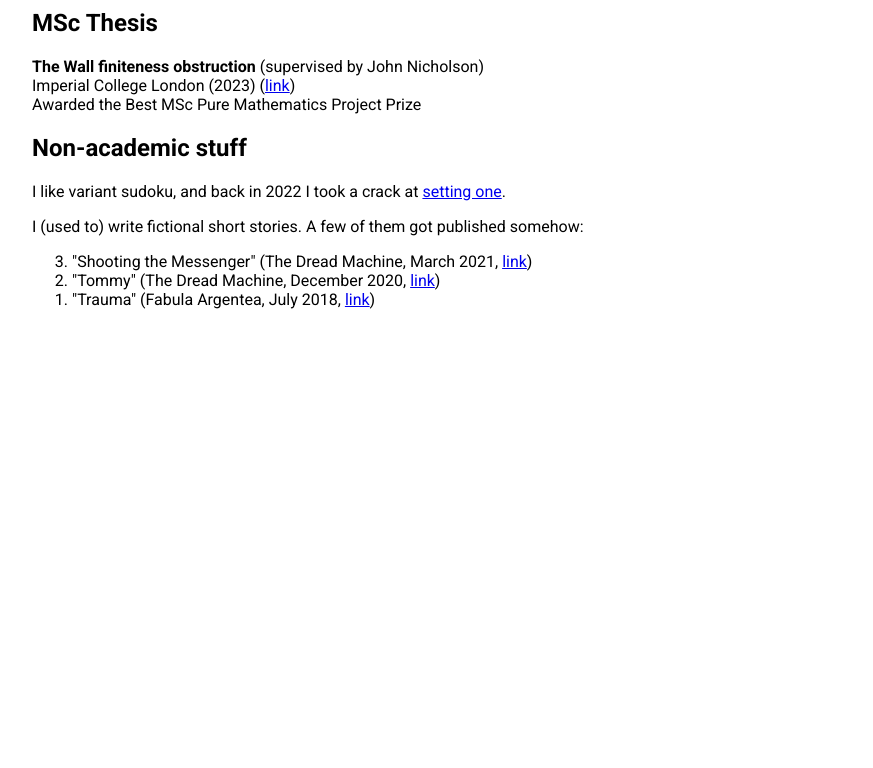
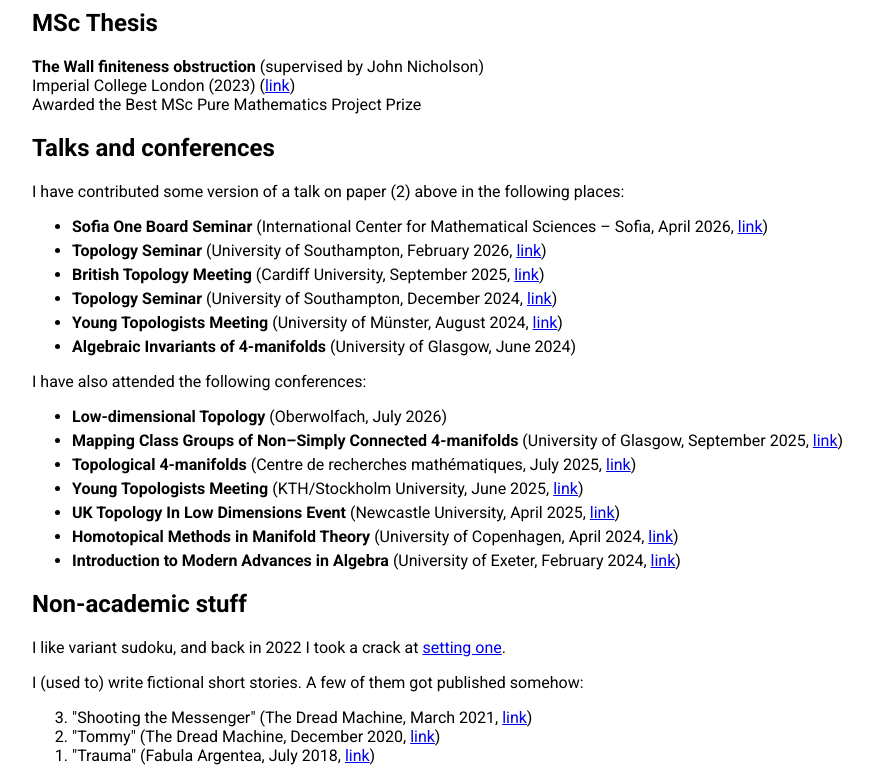
Before and after one commit to pavlovkamen/pavlovkamen.github.io, a plain HTML site: page index.html in a window 1280 px wide. Shown: the part 423-1191 px from the top of the page, without its empty margins (58-931 px from the left). Before the commit the page ends 838 px from the top, so only its background shows below. Drawn offline with Linux system fonts and the light colour scheme.

Commit message:
Update index.html

```diff
--- a/index.html
+++ b/index.html
@@ -47,6 +47,78 @@ Imperial College London (2023) (<a href="Pavlov Kamen-Thesis.pdf">link</a>)<br>
 Awarded the Best MSc Pure Mathematics Project Prize
 </p>
 
+<h2>Talks and conferences</h2>
+
+<p>
+  I have contributed some version of a talk on paper (2) above in the
+  following places:
+  <ul>
+    <li>
+      <b>Sofia One Board Seminar</b> (International Center for Mathematical Sciences – Sofia, April 2026, <a href="https://icms.bg/category/one-board/">link</a>)
+    </li>
+    <br style="line-height:5px;" />
+    <li>
+      <b>Topology Seminar</b> (University of Southampton, February 2026, <a href="https://www.maths.soton.ac.uk/topology-sem/">link</a>)
+    </li>
+    <br style="line-height:5px;" />
+    <li>
+      <b>British Topology Meeting</b> (Cardiff University, September 2025, <a href="https://sites.google.com/view/btm38">link</a>)
+    </li>
+    <br style="line-height:5px;" />
+    <li>
+      <b>Topology Seminar</b> (University of Southampton, December 2024, <a href="https://www.maths.soton.ac.uk/topology-sem/">link</a>)
+    </li>
+    <br style="line-height:5px;" />
+    <li>
+      <b>Young Topologists Meeting</b> (University of Münster, August 2024, <a href="https://www.uni-muenster.de/MathematicsMuenster/events/2024/YTM.shtml">link</a>)
+    </li>
+    <br style="line-height:5px;" />
+    <li>
+      <b>Algebraic Invariants of 4-manifolds</b> (University of
+      Glasgow, June 2024)
+    </li>
+  </ul>
+</p>
+
+<p>
+  I have also attended the following conferences:
+  <ul>
+    <li>
+      <b>Low-dimensional Topology</b> (Oberwolfach, July 2026)
+    </li>
+    <br style="line-height:5px;" />
+    <li>
+      <b>Mapping Class Groups of Non–Simply Connected 4-manifolds</b>
+      (University of Glasgow, September
+      2025, <a href="https://icms.ac.uk/activities/workshop/mapping-class-groups/">link</a>)
+    </li>
+    <br style="line-height:5px;" />
+    <li>
+      <b>Topological 4-manifolds</b> (Centre de recherches mathématiques, July 2025, <a href="https://www.crmath.ca/en/activities/#/type/activity/id/4013">link</a>)
+    </li>
+    <br style="line-height:5px;" />
+    <li>
+      <b>Young Topologists Meeting</b> (KTH/Stockholm University, June 2025, <a href="https://www.math-stockholm.se/en/kalender/konferens/ytm2025-1.1350169">link</a>)
+    </li>
+    <br style="line-height:5px;" />
+    <li>
+      <b>UK Topology In Low Dimensions Event</b> (Newcastle University, April 2025, <a href="https://www.mas.ncl.ac.uk/william.rushworth/uk_tilde">link</a>)
+    </li>
+    <br style="line-height:5px;" />
+    <li>
+      <b>Homotopical Methods in Manifold Theory</b>
+      (University of Copenhagen, April
+      2024, <a href="https://www.math.ku.dk/english/calendar/events/hmmt/">link</a>)
+    </li>
+    <br style="line-height:5px;" />
+    <li>
+      <b>Introduction to Modern Advances in Algebra</b>
+      (University of Exeter, February
+      2024, <a href="https://sites.google.com/view/itmaia/">link</a>)
+    </li>
+  </ul>
+</p>
+
 <h2>Non-academic stuff</h2>
 
 <p>
```
